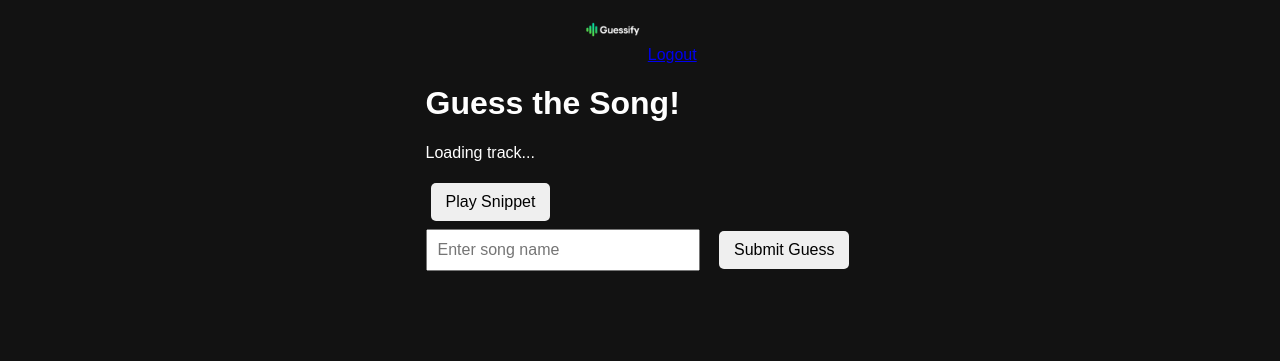
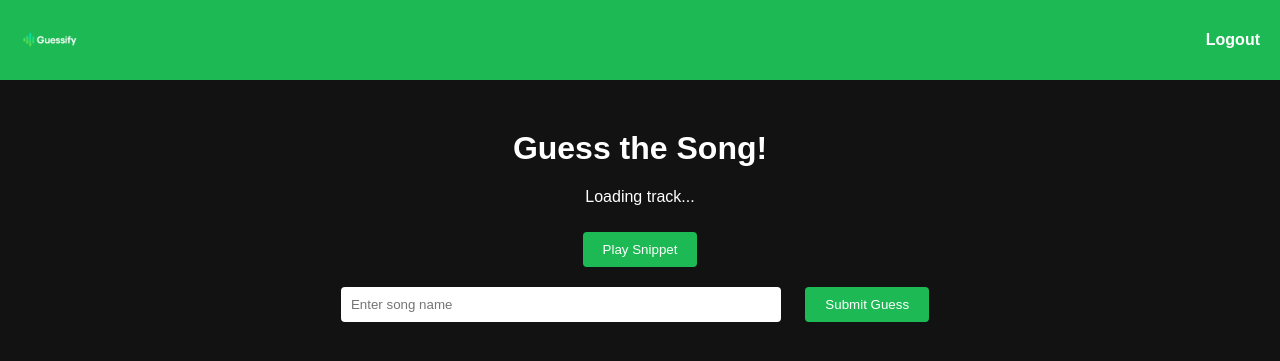
Before and after one commit to mkymac25/spordle, a Flask app: template templates/game.html in a window 1280 px wide. Shown: the top 361 px of the page. Run offline with Flask 3, Linux system fonts and the light colour scheme; the template is opened without the code that fills it, so the values that code supplies are empty; parts of the project's set-up code (start-up, migrations or seed data) failed here and were passed over.

Commit message:
Update style.css

```diff
--- a/static/style.css
+++ b/static/style.css
@@ -1,63 +1,53 @@
 body {
+    margin: 0;
     font-family: Arial, sans-serif;
     background-color: #121212;
-    color: white;
-    margin: 0;
-    padding: 0;
-    display: flex;
-    flex-direction: column;
-    align-items: center;
+    color: #fff;
 }
 
-header {
-    width: 100%;
+.header {
     display: flex;
     justify-content: space-between;
     align-items: center;
     padding: 10px 20px;
-    background-color: #1db954;
+    background-color: #1DB954;
 }
 
 .logo {
-    height: 60px;
+    height: 60px; /* adjustable size */
 }
 
-.logout-btn {
+.logout {
     color: white;
-    background-color: #111;
-    border: none;
-    padding: 8px 12px;
     text-decoration: none;
-    border-radius: 4px;
+    font-weight: bold;
 }
 
-main {
+.container {
+    max-width: 600px;
+    margin: 50px auto;
     text-align: center;
-    margin-top: 50px;
 }
 
-input#guess-input {
+.button {
+    background-color: #1DB954;
+    color: #fff;
+    padding: 10px 20px;
+    margin: 10px;
+    border: none;
+    border-radius: 4px;
+    cursor: pointer;
+    text-decoration: none;
+}
+
+.button:hover {
+    background-color: #1ed760;
+}
+
+input[type="text"] {
     padding: 10px;
-    font-size: 16px;
-    width: 250px;
+    width: 70%;
+    border-radius: 4px;
+    border: none;
     margin-right: 10px;
 }
-
-button {
-    padding: 10px 15px;
-    font-size: 16px;
-    margin: 5px;
-    border: none;
-    border-radius: 5px;
-    cursor: pointer;
-}
-
-button:hover {
-    opacity: 0.9;
-}
-
-#feedback {
-    margin-top: 20px;
-    font-size: 18px;
-    min-height: 24px;
-}
```
